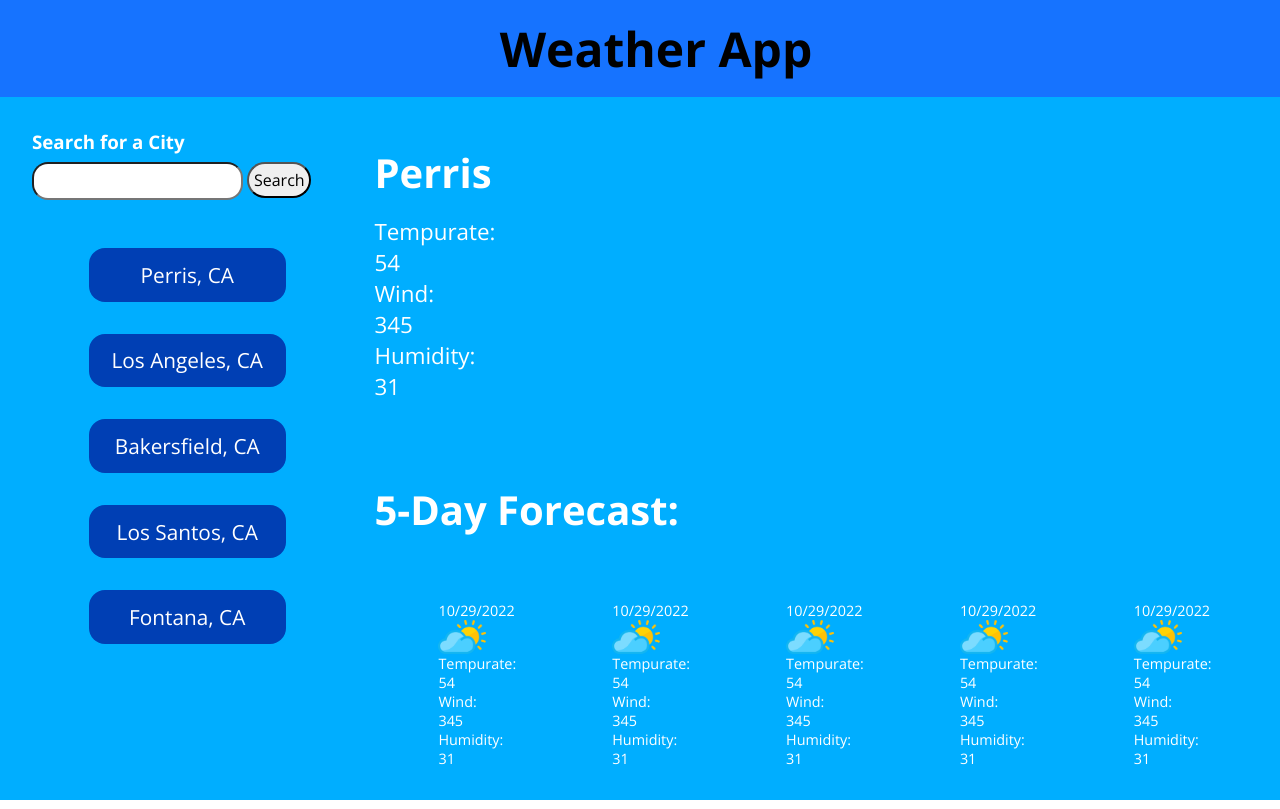
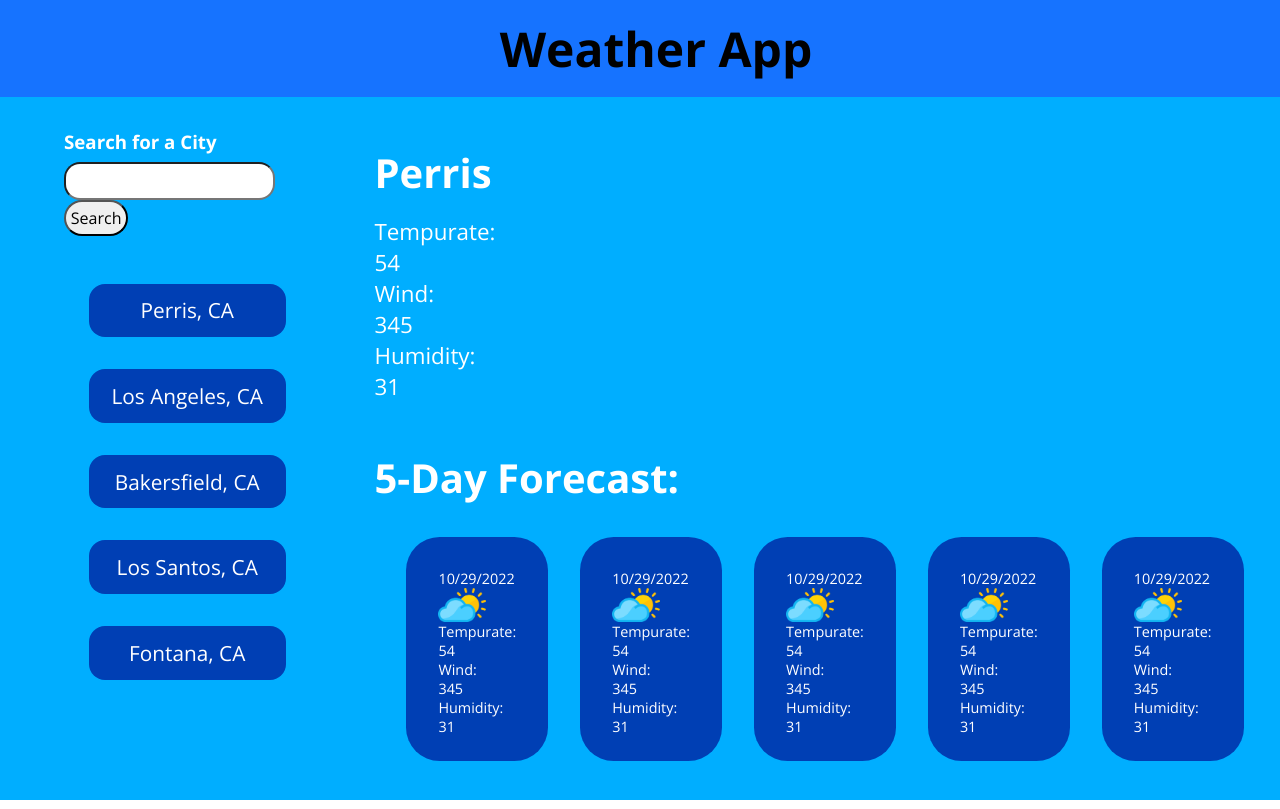
Before and after one commit to TDGLU/Weather-App, a plain HTML site: page index.html in a window 1280 px wide. Shown: the top 809 px of the page. Drawn offline with nearby package versions, Linux system fonts and the light colour scheme; no server answers.

Commit message:
finished styling for now

```diff
--- a/assets/css/style.css
+++ b/assets/css/style.css
@@ -38,7 +38,8 @@
 /* Search Section */
 
 .search-section {
-  margin: 1rem;
+  align-items: center;
+  margin: 1rem 3rem;
 }
 
 .search-for-a-city {
@@ -112,7 +113,7 @@ main section {
 .five-day-forcast-title {
   font-size: 2.5rem;
   padding: 1rem 0;
-  margin: 2rem 0 0;
+  margin: 0rem 0 0;
 }
 
 /* Card */
@@ -126,8 +127,11 @@ main section {
   flex-direction: column;
   font-size: .9rem;
   padding: 2rem;
-  height: 8rem;
+  height: 10rem;
+  width: 7rem;
   margin: 0 1rem;
+  background-color: rgb(0, 63, 180);
+  border-radius: 2.1rem;
 }
  span {
   display: flex;
```
